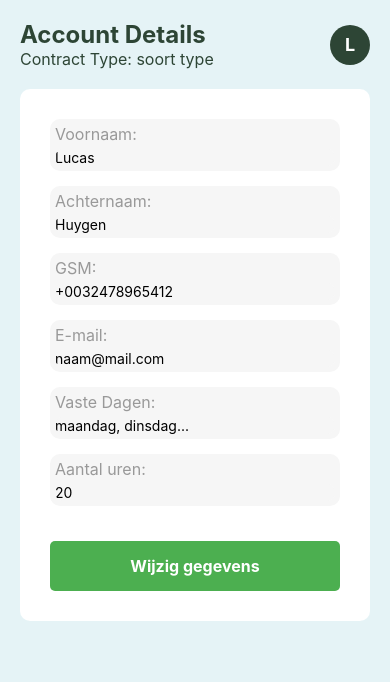
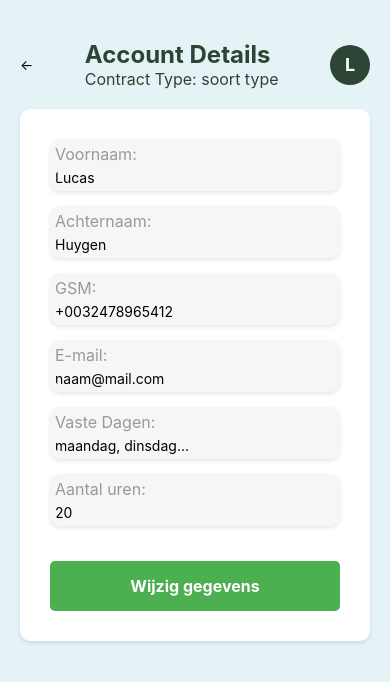
Before and after one commit to EHB-TI/EasyPlanningGroup9, a React Native app: screen /WorkerAccountDetails in a window 390 px wide. Shown: the top 682 px of the page. Built offline with nearby package versions, Linux system fonts and the light colour scheme.

Commit message:
Update workerAccount details
een terug peil toegvoeg en wat style update en wat layout verbetering

```diff
--- a/screens/WorkerAccountDetails.js
+++ b/screens/WorkerAccountDetails.js
@@ -18,6 +18,10 @@ export default function AccountDetails({ navigation }) {
     navigation.navigate('WorkerAccountDetails', { user });
   };
 
+  const handleNavigateBack = () => {
+    navigation.navigate('WorkerHome');
+  };
+
   const handleEdit = () => {
     setIsEditing(!isEditing);
   };
@@ -29,6 +33,9 @@ export default function AccountDetails({ navigation }) {
   return (
     <ScrollView contentContainerStyle={styles.container}>
       <View style={styles.headerContainer}>
+      <TouchableOpacity onPress={handleNavigateBack}>
+          <Text style={styles.backArrow}>←</Text>
+        </TouchableOpacity>
         <View>
           <Text style={styles.header}>Account Details</Text>
           <Text style={styles.subHeader}>Contract Type: soort type</Text>
@@ -112,12 +119,15 @@ const styles = StyleSheet.create({
     flexGrow: 1,
     padding: 20,
     backgroundColor: "#E5F3F6",
+
   },
   headerContainer: {
+    paddingTop: 20,
     flexDirection: "row",
     justifyContent: "space-between",
     alignItems: "center",
     marginBottom: 20,
+
   },
   header: {
     fontSize: 24,
@@ -146,6 +156,11 @@ const styles = StyleSheet.create({
     marginBottom: 15,
     backgroundColor: "#F6F6F6",
     padding: 5,
+    shadowColor: '#000',
+    shadowOpacity: 0.1,
+    shadowOffset: { width: 0, height: 2 },
+    shadowRadius: 4,
+    elevation: 2,
   },
   label: {
     fontSize: 16,
@@ -176,5 +191,10 @@ const styles = StyleSheet.create({
     backgroundColor: "#FFFFFF",
     borderRadius: 10,
     padding: 30,
+    shadowColor: '#000',
+    shadowOpacity: 0.1,
+    shadowOffset: { width: 0, height: 2 },
+    shadowRadius: 4,
+    elevation: 2,
   },
 });
--- a/screens/WorkerHome.js
+++ b/screens/WorkerHome.js
@@ -181,13 +181,13 @@ const styles = StyleSheet.create({
   headerTitle: {
     fontSize: 24,
     fontWeight: 'bold',
-    color: '#4CAF50',
+    color: '#2D4535',
   },
   profileIcon: {
     width: 40,
     height: 40,
     borderRadius: 20,
-    backgroundColor: '#4CAF50',
+    backgroundColor: '#2D4535',
     justifyContent: 'center',
     alignItems: 'center',
   },
```
